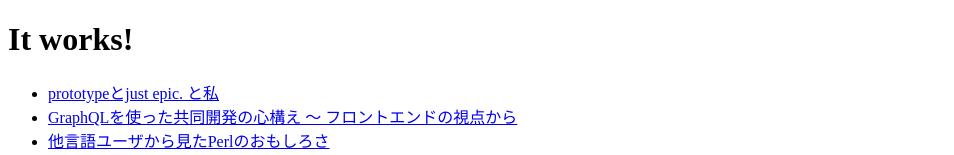
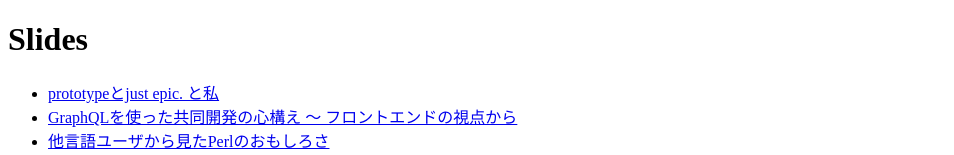
Before and after one commit to utgwkk/slides.utgw.net, a Next.js app: page / in a window 1280 px wide. Shown: the top 155 px of the page, without its empty margins (0-954 px from the left). Built offline with nearby package versions, Linux system fonts and the light colour scheme.

Commit message:
Fix title

```diff
--- a/pages/index.tsx
+++ b/pages/index.tsx
@@ -26,7 +26,7 @@ export default function Home({ slides }: Props) {
         <meta name="description" content="Generated by create next app" />
         <meta name="viewport" content="width=device-width, initial-scale=1" />
       </Head>
-      <h1>It works!</h1>
+      <h1>Slides</h1>
       <ul>
         {slides.map((slide) => (
           <li key={slide.id}>
```
